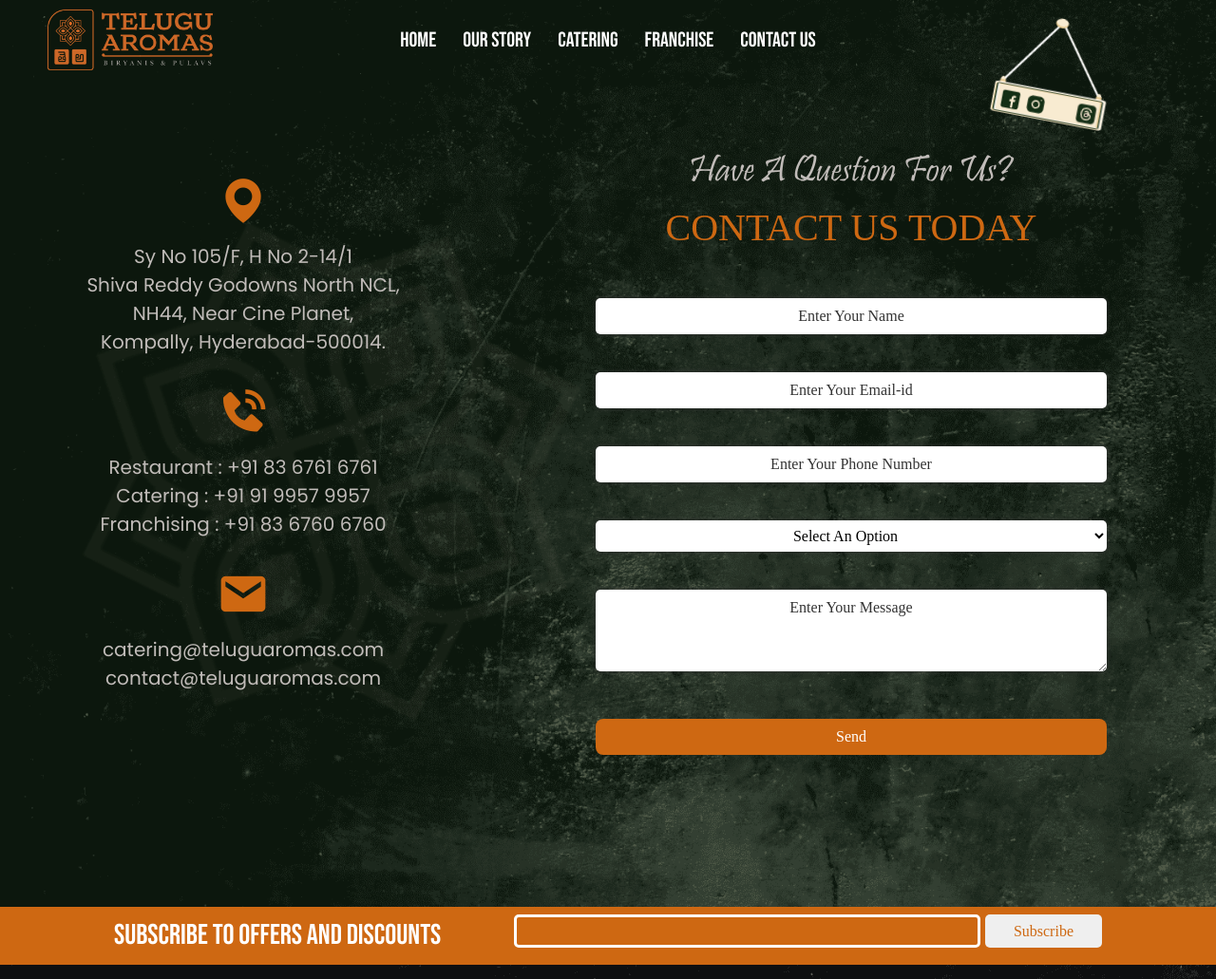
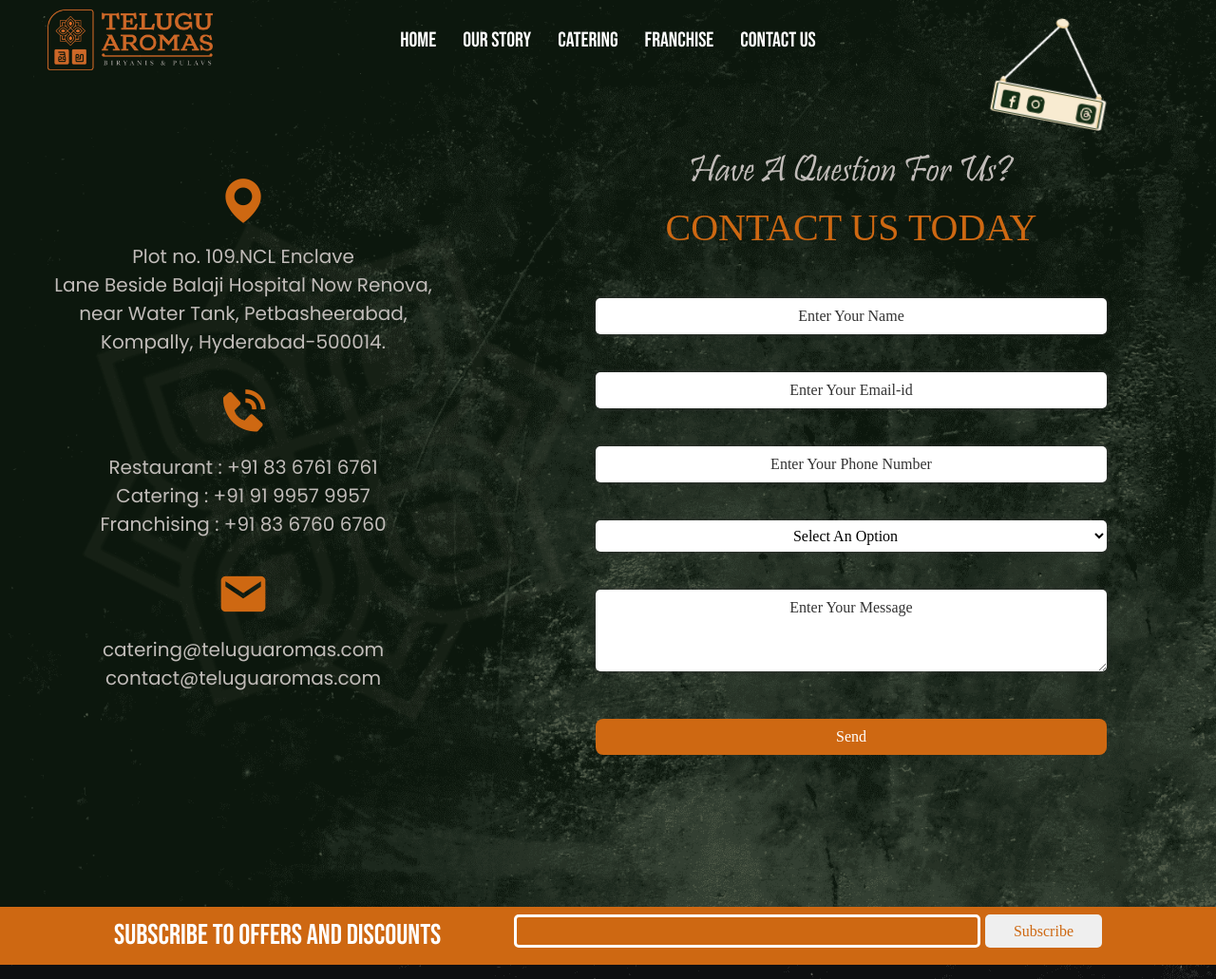
Before and after one commit to ReymouldParam/demo.teluguaromas, a PHP site: page /contact in a window 1280 px wide. Shown: the top 1031 px of the page at 95% size. Run offline with PHP 8.4, Linux system fonts and the light colour scheme; some web fonts are replaced.

Commit message:
Address updated

```diff
--- a/contact.php
+++ b/contact.php
@@ -38,7 +38,7 @@
 
       <div class="contact-details-container">
         <i class='bx bxs-map'></i>
-        <p>Sy No 105/F, H No 2-14/1 <br>Shiva Reddy Godowns North NCL,<br> NH44, Near Cine Planet,<br>Kompally, Hyderabad-500014.</p>
+        <p> Plot no. 109.NCL Enclave <br>Lane Beside Balaji Hospital Now Renova,<br> near Water Tank, Petbasheerabad,<br>Kompally, Hyderabad-500014.</p>
         <i class='bx bxs-phone-call'></i>
         <p>Restaurant : +91 83 6761 6761<br>Catering : +91 91 9957 9957 <br>Franchising : +91 83 6760 6760</p>
         <i class='bx bxs-envelope'></i>
```
